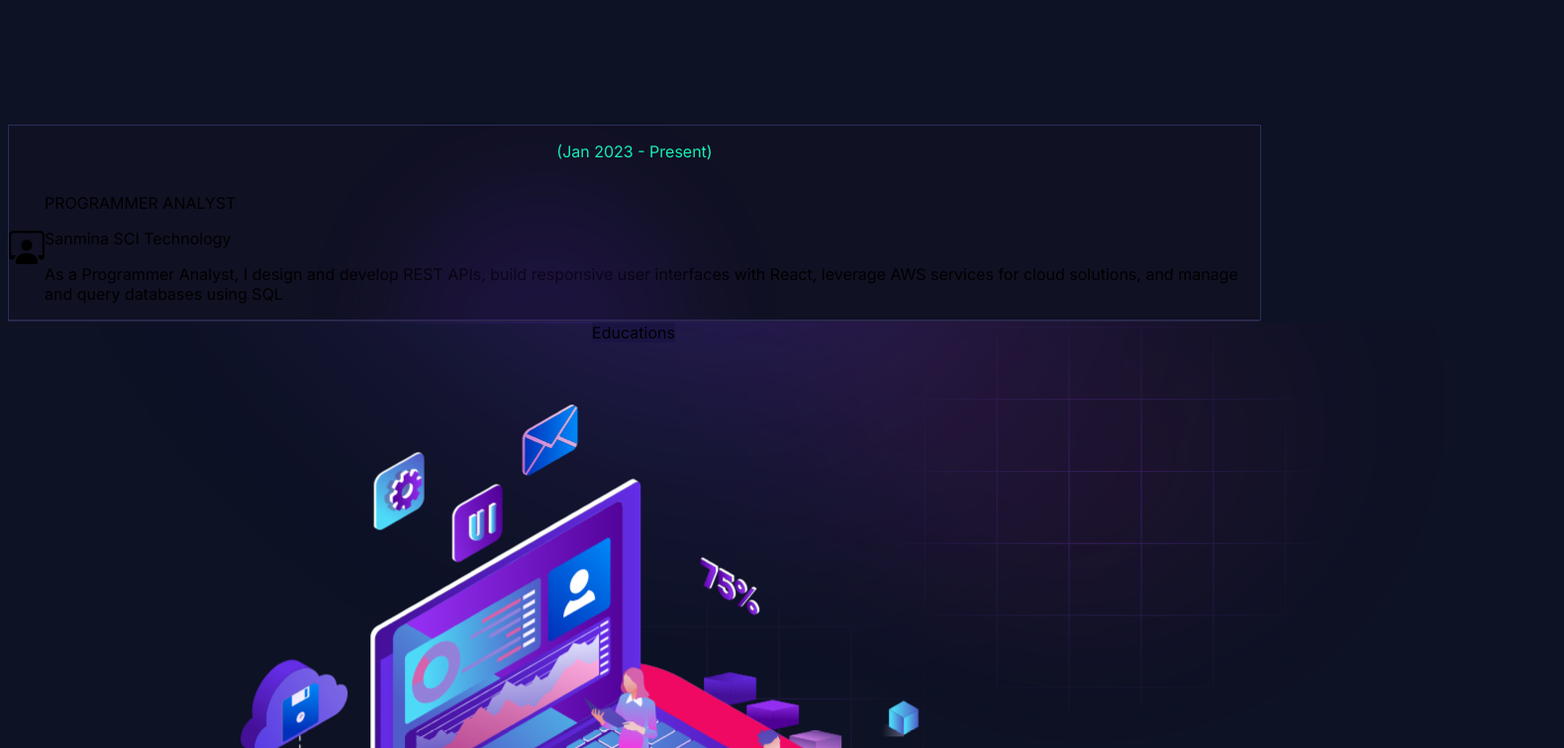
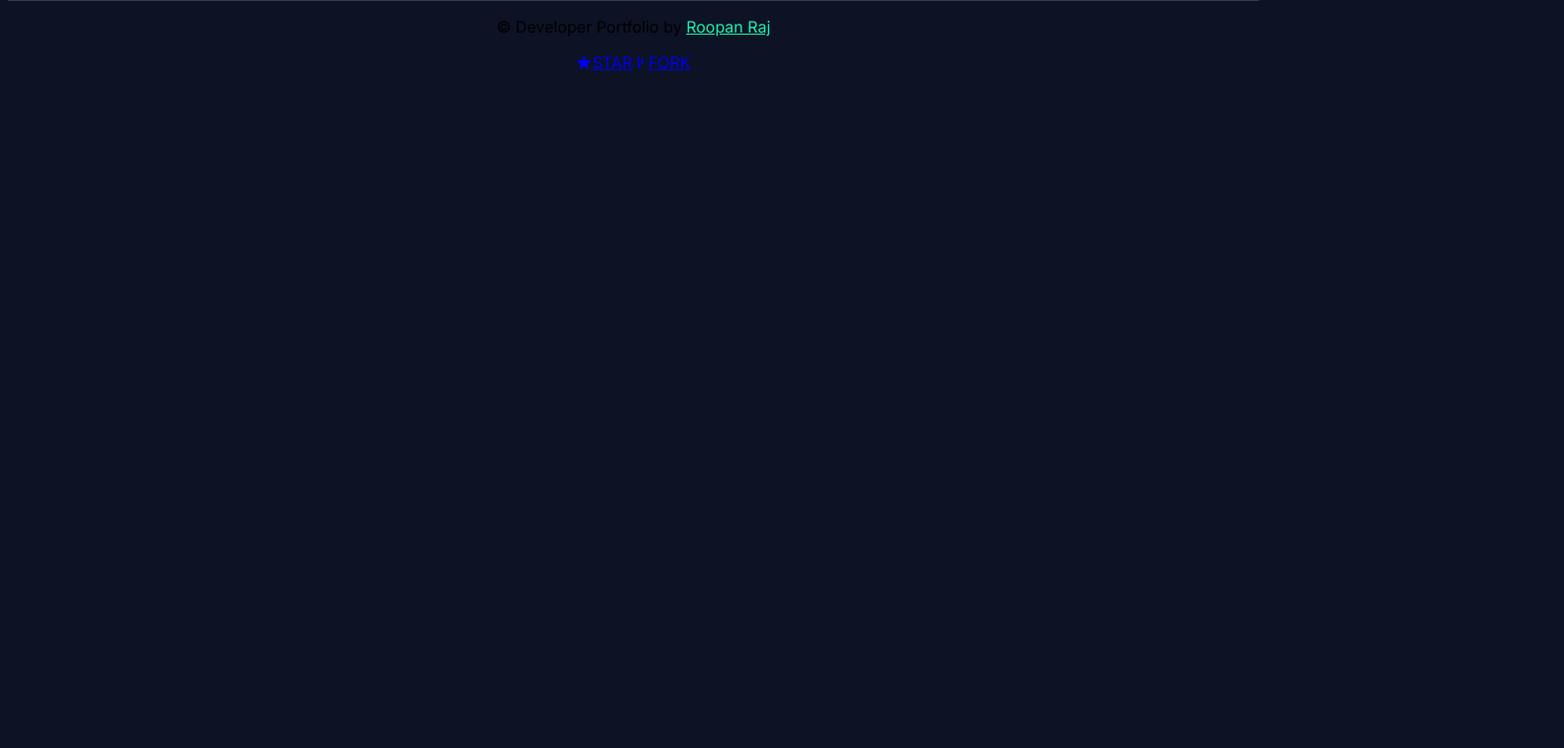
Before and after one commit to kj8220/Portfolio, a Next.js app: page / in a window 1280 px wide. Shown: the part 1640-2396 px from the top of the page at 99% size, 1580 px wide, since content can reach past the window. After the commit the page ends 1721 px from the top, so only its background shows below. Built offline with nearby package versions, Linux system fonts and the light colour scheme.

Commit message:
Feat: commented education part

```diff
--- a/app/page.js
+++ b/app/page.js
@@ -3,8 +3,8 @@
 import { personalData } from "@/utils/data/personal-data";
 //import AboutSection from "./components/homepage/about";
 import ContactSection from "./components/homepage/contact";
-import Education from "./components/homepage/education";
-import Experience from "./components/homepage/experience";
+//import Education from "./components/homepage/education";
+//import Experience from "./components/homepage/experience";
 //import HeroSection from "./components/homepage/hero-section";
 //import Projects from "./components/homepage/projects";
 // import Skills from "./components/homepage/skills"; // <-- Keep this commented out
@@ -24,10 +24,10 @@ export default async function Home() {
     <div>
      {/* <HeroSection />*/}
       {/*<AboutSection />*/}
-      <Experience />
+      {/*<Experience />*/}
       {/* <Skills /> */} {/* <-- Keep this commented out */}
       {/* <Projects />*/}
-      <Education />
+     {/* <Education />*/}
       <ContactSection />
     </div>
   )
```
